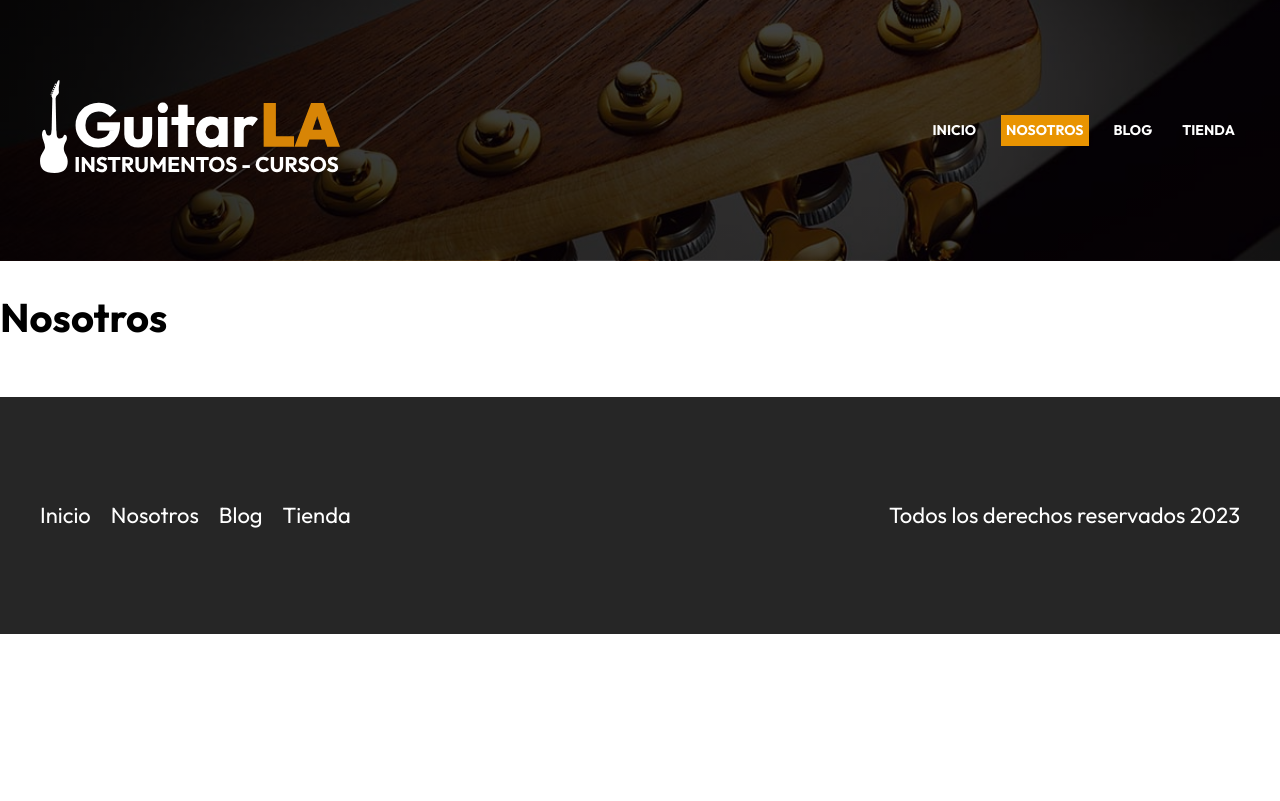
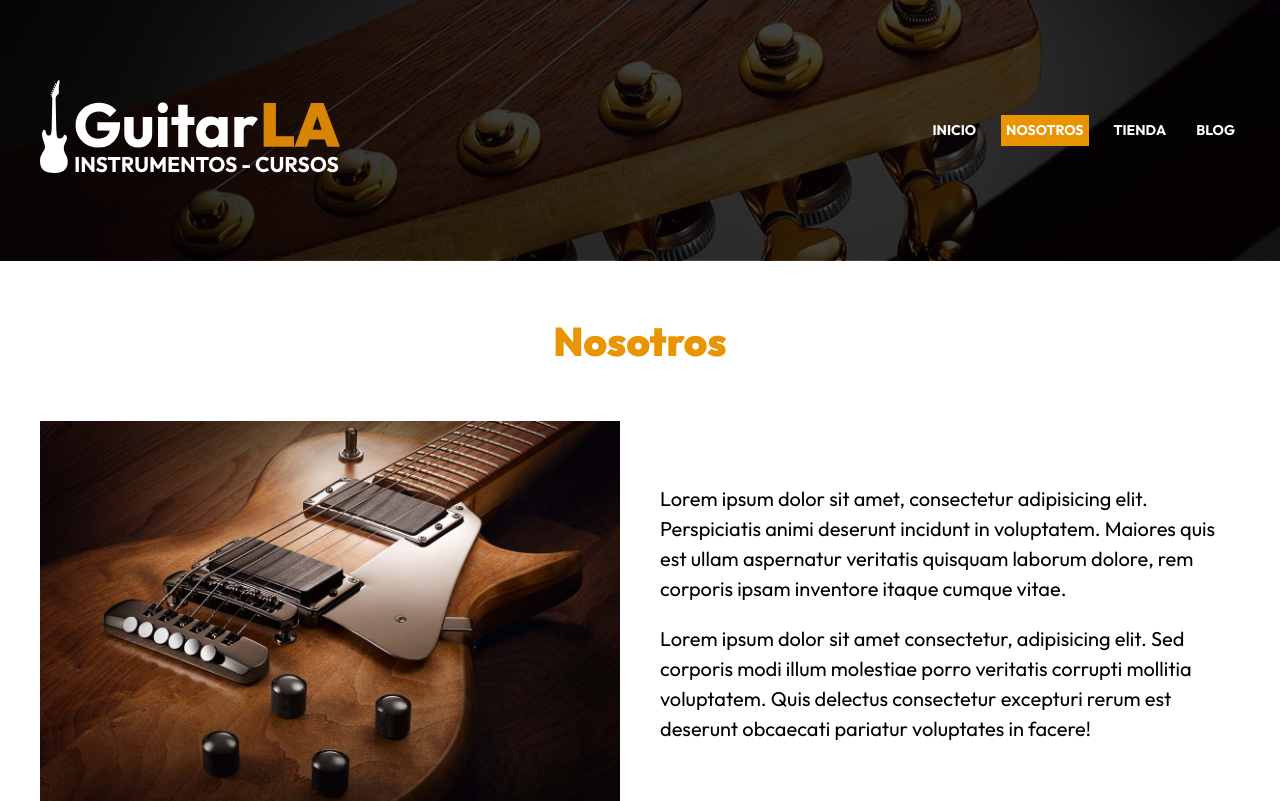
Before and after one commit to Clariveljn/guitarla-next, a Next.js app: page /nosotros in a window 1280 px wide. Shown: the top 801 px of the page. Built offline with nearby package versions, Linux system fonts and the light colour scheme.

Commit message:
Agregue página nosotros

```diff
--- a/components/footer.js
+++ b/components/footer.js
@@ -8,8 +8,8 @@
         <nav className={styles.navegacion}>
           <Link href="/">Inicio</Link>
           <Link href="/nosotros">Nosotros</Link>
+          <Link href="/tienda">Tienda</Link>
           <Link href="/blog">Blog</Link>
-          <Link href="/tienda">Tienda</Link>
         </nav>
         <p className={styles.copyright}>
           Todos los derechos reservados {new Date().getFullYear()}
--- a/components/header.js
+++ b/components/header.js
@@ -33,16 +33,16 @@
             Nosotros
           </Link>
           <Link
+            href="/tienda"
+            className={router.pathname === "/tienda" ? styles.active : ""}
+          >
+            Tienda
+          </Link>
+          <Link
             href="/blog"
             className={router.pathname === "/blog" ? styles.active : ""}
           >
             Blog
-          </Link>
-          <Link
-            href="/tienda"
-            className={router.pathname === "/tienda" ? styles.active : ""}
-          >
-            Tienda
           </Link>
         </nav>
       </div>
--- a/next.config.js
+++ b/next.config.js
@@ -1,6 +1,9 @@
 /** @type {import('next').NextConfig} */
 const nextConfig = {
   reactStrictMode: true,
-}
+  images: {
+    formats: ["image/avif", "image/webp"],
+  },
+};
 
-module.exports = nextConfig
+module.exports = nextConfig;
--- a/pages/nosotros.js
+++ b/pages/nosotros.js
@@ -1,4 +1,6 @@
+import Image from "next/image";
 import Layout from "@/components/layout";
+import styles from '../styles/nosotros.module.css'
 
 export default function Nosotros() {
   return (
@@ -7,7 +9,29 @@
         title={"Nosotros"}
         description="Sobre nosotros, guitarLA, Venta de guitarras y blog de música"
       >
-        <h1>Nosotros</h1>
+        <main className="contenedor">
+          <h2 className="heading">Nosotros</h2>
+          <div className={styles.contenido}>
+            <Image
+            src="/img/nosotros.jpg"
+            width={1000}
+            height={800}
+            alt="Imagen sobre nosotros" />
+            <div>
+              <p>Lorem ipsum dolor sit amet, consectetur
+              adipisicing elit. Perspiciatis animi deserunt
+              incidunt in voluptatem. Maiores quis est ullam
+              aspernatur veritatis quisquam laborum dolore, rem
+              corporis ipsam inventore itaque cumque vitae.</p>
+              <p>Lorem ipsum dolor sit amet consectetur,
+              adipisicing elit. Sed corporis modi illum
+              molestiae porro veritatis corrupti mollitia
+              voluptatem. Quis delectus consectetur
+              excepturi rerum est deserunt obcaecati
+              pariatur voluptates in facere!</p>
+            </div>
+          </div>
+        </main>
       </Layout>
     </>
   );
--- /dev/null
+++ b/styles/nosotros.module.css
@@ -0,0 +1,10 @@
+.contenido {
+    display: grid;
+    gap: 4rem;
+}
+@media (min-width: 768px) {
+    .contenido {
+        grid-template-columns: repeat(2, 1fr);
+        align-items: center;
+    }
+}
```
